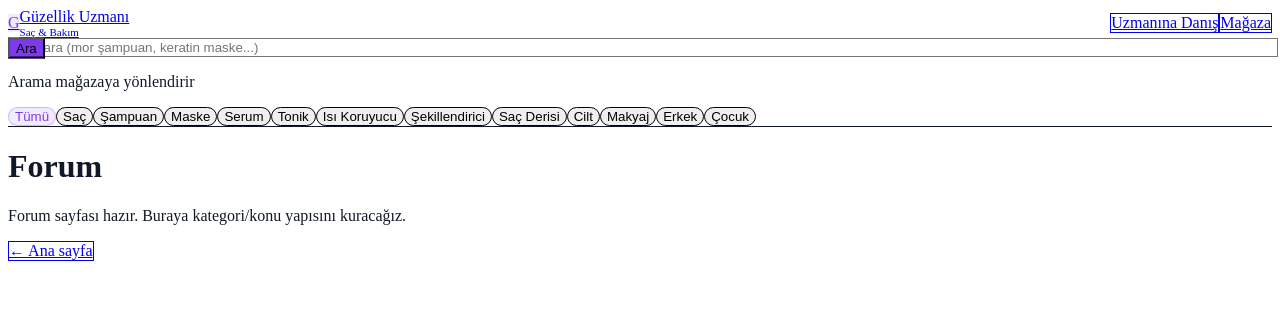
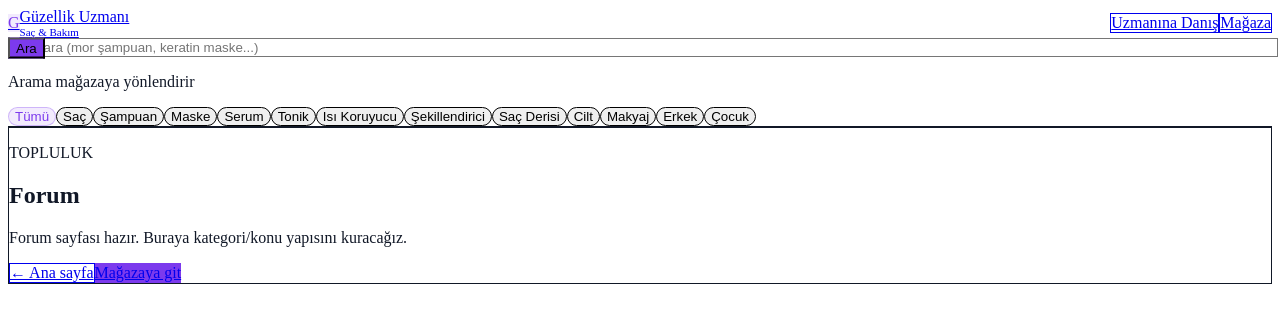
Before and after one commit to altarinoglutarkan55-bot/guzellikuzmani, a Next.js app: page /forum in a window 1280 px wide. Shown: the top 322 px of the page. Built offline with nearby package versions, Linux system fonts and the light colour scheme.

Commit message:
fix: blog & forum pages use root layout main

```diff
--- a/app/blog/page.tsx
+++ b/app/blog/page.tsx
@@ -1,15 +1,35 @@
+import Link from "next/link";
+
 export default function BlogPage() {
   return (
-    <main className="min-h-screen bg-white text-neutral-900">
-      <div className="mx-auto max-w-3xl px-4 py-12">
-        <h1 className="text-3xl font-semibold">Blog</h1>
-        <p className="mt-2 text-neutral-600">
+    <section className="mx-auto max-w-screen-md px-4 py-12">
+      <div className="rounded-3xl border border-zinc-200 bg-white p-6 sm:p-8">
+        <p className="text-xs font-semibold tracking-wide text-zinc-500">İÇERİK</p>
+
+        <h1 className="mt-2 text-3xl font-extrabold tracking-tight text-zinc-900">
+          Blog
+        </h1>
+
+        <p className="mt-3 text-sm leading-6 text-zinc-600">
           Blog sayfası hazır. Buraya yazı listesi ekleyeceğiz.
         </p>
-        <a className="mt-8 inline-block rounded-2xl border px-5 py-3" href="/">
-          ← Ana sayfa
-        </a>
+
+        <div className="mt-8 flex flex-wrap gap-3">
+          <Link
+            href="/"
+            className="inline-flex items-center justify-center rounded-2xl border border-zinc-200 bg-white px-5 py-3 text-sm font-semibold text-zinc-900 hover:border-zinc-300"
+          >
+            ← Ana sayfa
+          </Link>
+
+          <Link
+            href="/anket"
+            className="inline-flex items-center justify-center rounded-2xl bg-zinc-900 px-5 py-3 text-sm font-semibold text-white hover:opacity-95"
+          >
+            Anketi başlat
+          </Link>
+        </div>
       </div>
-    </main>
+    </section>
   );
 }
--- a/app/forum/page.tsx
+++ b/app/forum/page.tsx
@@ -1,15 +1,35 @@
+import Link from "next/link";
+
 export default function ForumPage() {
   return (
-    <main className="min-h-screen bg-white text-neutral-900">
-      <div className="mx-auto max-w-3xl px-4 py-12">
-        <h1 className="text-3xl font-semibold">Forum</h1>
-        <p className="mt-2 text-neutral-600">
+    <section className="mx-auto max-w-screen-md px-4 py-12">
+      <div className="rounded-3xl border border-zinc-200 bg-white p-6 sm:p-8">
+        <p className="text-xs font-semibold tracking-wide text-zinc-500">TOPLULUK</p>
+
+        <h1 className="mt-2 text-3xl font-extrabold tracking-tight text-zinc-900">
+          Forum
+        </h1>
+
+        <p className="mt-3 text-sm leading-6 text-zinc-600">
           Forum sayfası hazır. Buraya kategori/konu yapısını kuracağız.
         </p>
-        <a className="mt-8 inline-block rounded-2xl border px-5 py-3" href="/">
-          ← Ana sayfa
-        </a>
+
+        <div className="mt-8 flex flex-wrap gap-3">
+          <Link
+            href="/"
+            className="inline-flex items-center justify-center rounded-2xl border border-zinc-200 bg-white px-5 py-3 text-sm font-semibold text-zinc-900 hover:border-zinc-300"
+          >
+            ← Ana sayfa
+          </Link>
+
+          <Link
+            href="/magaza"
+            className="inline-flex items-center justify-center rounded-2xl bg-[#7C3AED] px-5 py-3 text-sm font-semibold text-white hover:opacity-95"
+          >
+            Mağazaya git
+          </Link>
+        </div>
       </div>
-    </main>
+    </section>
   );
 }
```
